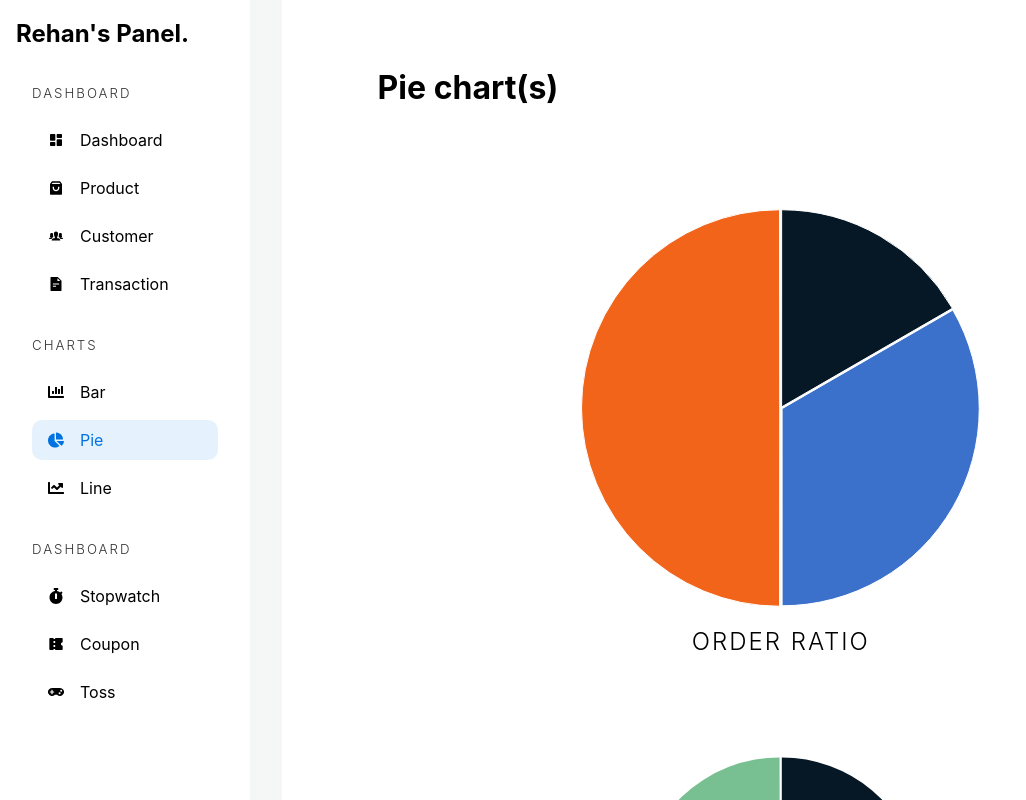
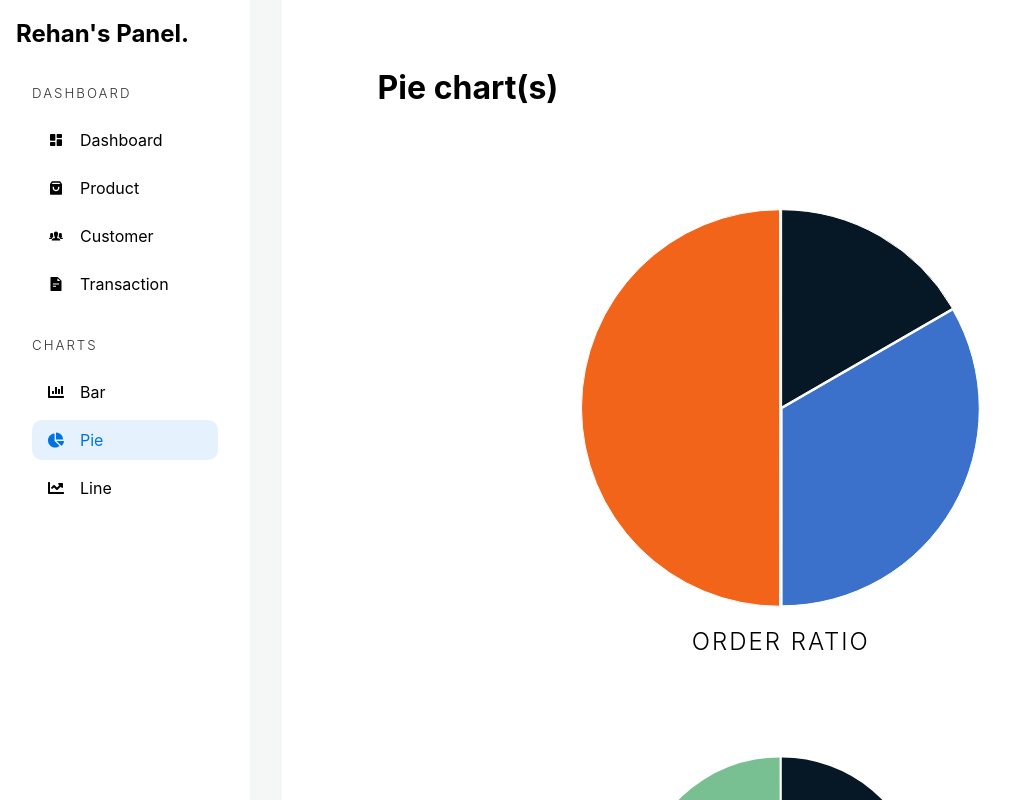
Before and after one commit to abrehan2/React-Dashboard, a React (Vite) app: page /admin/chart/pie in a window 1280 px wide. Shown: the whole page, without its empty margins (0-1026 px from the left). Built offline with nearby package versions, Linux system fonts and the light colour scheme.

Commit message:
CHORE: UPDATED THE PROJECT

```diff
--- a/src/App.tsx
+++ b/src/App.tsx
@@ -12,10 +12,7 @@ import {
   NewProduct,
   BarChart,
   LineChart,
-  PieChart,
-  Coupon,
-  Toss,
-  Stopwatch,
+  PieChart
 } from "./utils/lazyRoutes";
 import { Suspense } from "react";
 import Loader from "./components/Loader";
@@ -43,10 +40,6 @@ const App = () => {
             element={<TransactionManagement />}
           />
 
-          {/* APPS */}
-          <Route path="/admin/app/coupon" element={<Coupon />} />
-          <Route path="/admin/app/toss" element={<Toss />} />
-          <Route path="/admin/app/stopwatch" element={<Stopwatch />} />
         </Routes>
       </Suspense>
     </Router>
--- a/src/components/Sidebar.tsx
+++ b/src/components/Sidebar.tsx
@@ -1,10 +1,6 @@
 // IMPORTS -
 import { Link } from "react-router-dom";
-import {
-  DashboardContents,
-  ChartContents,
-  AppContents,
-} from "../utils/navContents";
+import { DashboardContents, ChartContents } from "../utils/navContents";
 import { useLocation } from "react-router-dom";
 
 const Sidebar = () => {
@@ -74,37 +70,6 @@ const Sidebar = () => {
           })}
         </ul>
       </div>
-
-      {/* APPS */}
-      <div>
-        <h5>Dashboard</h5>
-        <ul>
-          {AppContents.map((item) => {
-            return (
-              <li
-                key={item.id}
-                style={{
-                  backgroundColor: location.pathname.includes(item.url)
-                    ? "rgba(0, 115, 225, 0.1)"
-                    : "white",
-                }}
-              >
-                <Link
-                  to={item.url}
-                  style={{
-                    color: location.pathname.includes(item.url)
-                      ? "rgb(0, 115, 225)"
-                      : "black",
-                  }}
-                >
-                  {<item.Icon />}
-                  {item.text}
-                </Link>
-              </li>
-            );
-          })}
-        </ul>
-      </div>
     </aside>
   );
 };
--- a/src/pages/apps/Coupon.tsx
+++ /dev/null
@@ -1,9 +0,0 @@
-import React from 'react'
-
-const Coupon = () => {
-  return (
-    <div>Coupon</div>
-  )
-}
-
-export default Coupon
--- a/src/pages/apps/Stopwatch.tsx
+++ /dev/null
@@ -1,61 +0,0 @@
-// IMPORTS -
-import { useEffect, useState } from "react";
-import Sidebar from "../../components/Sidebar";
-
-// FORMAT TIME -
-const formatTime = (timeInSeconds: number) => {
-  const hours = String(Math.floor(timeInSeconds / 3600));
-  const minutes = String(Math.floor((timeInSeconds % 3600) / 60));
-  const seconds = String(timeInSeconds % 60);
-
-  return `${hours.padStart(2, "0")}:${minutes.padStart(
-    2,
-    "0"
-  )}:${seconds.padStart(2, "0")}`;
-};
-
-const Stopwatch = () => {
-  const [time, setTime] = useState<number>(0);
-  const [isRunning, setIsRunning] = useState<boolean>(false);
-
-  useEffect(() => {
-    let intervalId: number;
-
-    if (isRunning) {
-      intervalId = setInterval(() => {
-        setTime((prev) => prev + 1);
-      }, 500);
-    }
-
-    return () => {
-      clearInterval(intervalId);
-    };
-  }, [isRunning]);
-
-  return (
-    <div className="adminContainer">
-      <Sidebar />
-      <main className="appContainer">
-        <h1>Stopwatch</h1>
-        <section>
-          <div className="stopwatch">
-            <h2>{formatTime(time)}</h2>
-            <button onClick={() => setIsRunning((prev) => !prev)}>
-              {isRunning ? "Stop" : "Start"}
-            </button>
-            <button
-              onClick={() => {
-                setTime(0);
-                setIsRunning(false);
-              }}
-            >
-              Reset
-            </button>
-          </div>
-        </section>
-      </main>
-    </div>
-  );
-};
-
-export default Stopwatch;
--- a/src/pages/apps/Toss.tsx
+++ /dev/null
@@ -1,9 +0,0 @@
-import React from 'react'
-
-const Toss = () => {
-  return (
-    <div>Toss</div>
-  )
-}
-
-export default Toss
--- a/src/styles/_adminApps.scss
+++ /dev/null
@@ -1,39 +0,0 @@
-.appContainer {
-  background-color: white;
-  padding: 4rem;
-
-  > section {
-    @include flex(column, center, center, 2rem);
-    height: 100%;
-  }
-
-  .stopwatch {
-    > h2 {
-      font-size: 2rem;
-      font-weight: 300;
-      text-align: center;
-    }
-
-    > button {
-      padding: 1rem 2rem;
-      border: none;
-      cursor: pointer;
-      color: white;
-      margin: 2rem;
-      font-weight: 700;
-      border-radius: 10px;
-
-      &:hover {
-        opacity: 0.8;
-      }
-
-      &:first-of-type {
-        background-color: $orange;
-      }
-
-      &:last-of-type {
-        background-color: $blue;
-      }
-    }
-  }
-}
--- a/src/styles/app.scss
+++ b/src/styles/app.scss
@@ -4,7 +4,6 @@
 @import "dasboard";
 @import "products";
 @import "chart";
-@import "adminApps";
 
 :root {
   font-family: Inter, system-ui, Avenir, Helvetica, Arial, sans-serif;
--- a/src/utils/lazyRoutes.tsx
+++ b/src/utils/lazyRoutes.tsx
@@ -12,6 +12,3 @@ export const TransactionManagement = lazy(() => import("../pages/management/Tran
 export const BarChart = lazy(() => import("../pages/charts/BarChart"));
 export const LineChart = lazy(() => import("../pages/charts/LineChart"));
 export const PieChart = lazy(() => import("../pages/charts/PieChart"));
-export const Coupon = lazy(() => import("../pages/apps/Coupon"));
-export const Stopwatch = lazy(() => import("../pages/apps/Stopwatch"));
-export const Toss = lazy(() => import("../pages/apps/Toss"));
--- a/src/utils/navContents.tsx
+++ b/src/utils/navContents.tsx
@@ -1,10 +1,9 @@
 // IMPORTS -
 import { IconType } from "react-icons";
-import { RiCoupon3Fill, RiDashboardFill, RiShoppingBag3Fill } from "react-icons/ri";
+import { RiDashboardFill, RiShoppingBag3Fill } from "react-icons/ri";
 import { AiFillFileText } from "react-icons/ai";
 import { IoIosPeople } from "react-icons/io";
-import { FaChartBar, FaChartLine, FaChartPie, FaGamepad, FaStopwatch } from "react-icons/fa";
-
+import { FaChartBar, FaChartLine, FaChartPie } from "react-icons/fa";
 
 // INTERFACE -
 interface ListProps {
@@ -68,27 +67,3 @@ export const ChartContents: ListProps[] = [
     id: Math.random() * 100,
   },
 ];
-
-// APPS -
-export const AppContents: ListProps[] = [
-  {
-    url: "/admin/app/stopwatch",
-    text: "Stopwatch",
-    Icon: FaStopwatch,
-    id: Math.random() * 100,
-  },
-
-  {
-    url: "/admin/app/coupon",
-    text: "Coupon",
-    Icon: RiCoupon3Fill,
-    id: Math.random() * 100,
-  },
-
-  {
-    url: "/admin/app/toss",
-    text: "Toss",
-    Icon: FaGamepad,
-    id: Math.random() * 100,
-  },
-];
```
